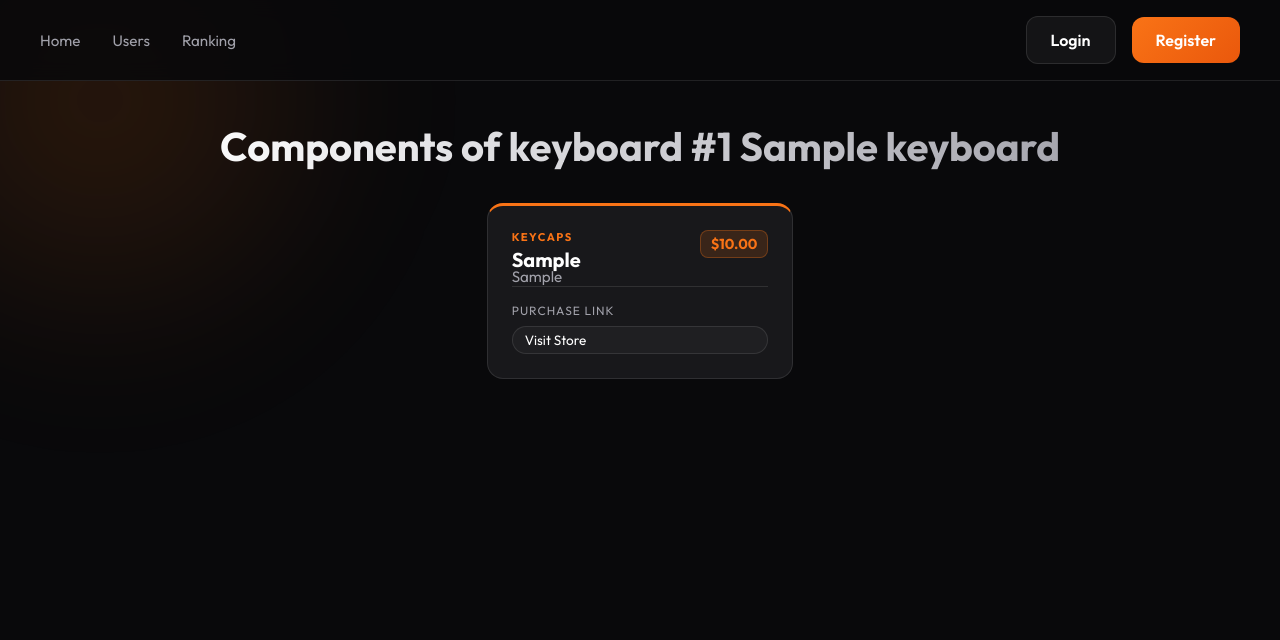
After one commit to Iv4nTech/keyboard-build, a Django app: page /detail/keyboard/1/view/components in a window 1280 px wide. The commit adds this page. Shown: the top 640 px of the page. Run offline with Django 5.2, Linux system fonts and the light colour scheme; tables that the repository leaves empty hold one stand-in row (values such as "Sample post").

Commit message:
Add list view and detail for components

```diff
--- a/core/models.py
+++ b/core/models.py
@@ -67,22 +67,27 @@ class Keyboard(models.Model):
         return f'{self.name} ({self.price}€)'
 
 class Component(models.Model):
+
+    class ComponentType(models.TextChoices):
+        KEYCAPS = 'KC', 'Keycaps'
+        CASE = 'CS', 'Case'
+        PLATE = 'PL', 'Plate'
+        PCB = 'PB', 'PCB'
+        SWITCH = 'SW', 'Switch'
+
     brand = models.CharField(max_length=25)
     model = models.CharField(max_length=50)
     price = models.DecimalField(max_digits=9, decimal_places=2)
     shopping_website = models.URLField()
-    keycaps = models.OneToOneField('Keycaps', on_delete=models.CASCADE, null=True, blank=True)
-    case = models.OneToOneField('Case', on_delete=models.CASCADE, null=True, blank=True)
-    plate = models.OneToOneField('Plate', on_delete=models.CASCADE, null=True, blank=True)
-    pcb = models.OneToOneField('Pcb', on_delete=models.CASCADE, null=True, blank=True)
+    type = models.CharField(max_length=2, choices=ComponentType, null=True, blank=True)
 
     def __str__(self):
         return f'{self.brand}: {self.model} {self.price}'
 
 class KeyboardComponent(models.Model):
     keyboard = models.ForeignKey(Keyboard, on_delete=models.CASCADE)
-    component = models.ForeignKey(Component, on_delete=models.CASCADE)
-    date_modification = models.DateField()
+    component = models.ForeignKey(Component, on_delete=models.CASCADE, related_name='builds')
+    date_modification = models.DateField(auto_now_add=True)
 
     def __str__(self):
         return f'{self.component} se modifico en {self.keyboard} a las {self.date_modification}'
--- a/core/static/css/styles.css
+++ b/core/static/css/styles.css
@@ -867,3 +867,86 @@ input[type="date"]::-webkit-calendar-picker-indicator:hover {
     transform: translateX(20px);
     transition: 0.4s ease;
 }
+
+/* --- COMPONENT SPECIFIC STYLES --- */
+
+.section-container {
+    animation: fadeUp 0.6s ease-out;
+}
+
+.component-card {
+    border-top: 3px solid var(--primary); /* Acento superior naranja */
+    justify-content: space-between;
+}
+
+.component-type-badge {
+    font-size: 0.7rem;
+    text-transform: uppercase;
+    color: var(--primary);
+    letter-spacing: 1.5px;
+    font-weight: 800;
+    margin-bottom: 4px;
+    display: block;
+}
+
+.component-model {
+    color: var(--text-muted);
+    font-size: 0.95rem;
+    margin-top: -5px;
+}
+
+.link-action {
+    display: flex;
+    align-items: center;
+    justify-content: space-between;
+    transition: all 0.2s ease;
+    background: rgba(255, 255, 255, 0.03);
+    color: var(--text-main);
+    text-decoration: none;
+}
+
+.link-action:hover {
+    background: var(--primary);
+    color: white;
+    border-color: var(--primary);
+}
+
+/* Icono para el link (si usas FontAwesome) */
+.link-action i {
+    font-size: 0.75rem;
+    margin-left: 8px;
+}
+
+/* Ajuste para el grid de componentes */
+.user-grid {
+    list-style: none;
+    display: grid;
+    grid-template-columns: repeat(auto-fill, minmax(280px, 1fr));
+    gap: 20px;
+    padding: 0;
+}
+
+/* Asegura que el contenedor de botones no pegue los elementos */
+.action-buttons {
+    display: flex;
+    justify-content: center;
+    gap: 1rem;
+    padding: 2rem;
+    background: rgba(0, 0, 0, 0.2); /* Oscurece un poco la base */
+}
+
+/* Estilo para el ícono de compra si usas FontAwesome */
+.action-buttons .btn i {
+    margin-right: 8px;
+}
+
+/* Mejora la legibilidad del tipo de componente en el detalle */
+.detail-header-large .component-type-badge {
+    color: var(--primary);
+    letter-spacing: 3px;
+    font-weight: 700;
+    text-transform: uppercase;
+    background: rgba(249, 115, 22, 0.1);
+    padding: 5px 15px;
+    border-radius: 20px;
+}
--- a/core/templates/core/detail_keyboard.html
+++ b/core/templates/core/detail_keyboard.html
@@ -47,6 +47,8 @@
                 </div>
             </div>
 
+            <a class="btn" href="{% url 'view_components' keyboard.pk %}">View components</a>
+
         </div>
     </div>
    {% if user.username == user_profile.username %}
--- /dev/null
+++ b/core/templates/core/view_keyboard_components.html
@@ -0,0 +1,41 @@
+{% extends 'core/base.html' %}
+{% load static %}
+
+{% block tittle_bar %}View components{% endblock %}
+{% block tittle_section %}Components of keyboard #{{keyboard.id}} {{ keyboard.name|default:"Name not available" }} {% endblock %}
+
+{% block content %}
+
+
+    <div class="user-grid">
+        {% for component in components %}
+        <a href="{% url 'detail_components' pk_k=keyboard.id pk=component.component.pk %}">
+        <li class="product-card component-card">
+            <div class="product-header">
+                <div>
+                    <span class="component-type-badge">{{ component.component.get_type_display|default:component.component.type }}</span>
+                    <h3 class="product-title">{{ component.component.brand }}</h3>
+                </div>
+                <span class="price-tag">${{ component.component.price }}</span>
+            </div>
+
+            <p class="component-model">{{ component.component.model }}</p>
+
+            <div class="product-divider"></div>
+
+            <div class="product-footer">
+                <span class="product-label">Purchase Link</span>
+                <a href="{{ component.component.shopping_website }}" target="_blank" class="pill-tag link-action">
+                    Visit Store <i class="fas fa-external-link-alt"></i>
+                </a>
+            </div>
+        </li>
+        </a>
+        {% empty %}
+        <div class="empty-state">
+            <p>This keyboard not have components.</p>
+        </div>
+        {% endfor %}
+    </div>
+</div>
+{% endblock %}
--- a/core/urls.py
+++ b/core/urls.py
@@ -1,6 +1,6 @@
 from django.contrib import admin
 from django.urls import path
-from .views import home, user_profile, list_users, home, registration,ranking_users, configuration_user, UserDeleteView, CreateKeyboard, ViewKeyboard, DetailKeyboard, DeleteKeyboard, UpdateKeyboard, CreateSocialNetworkUser, DeleteNetworkSocial
+from .views import home, user_profile, list_users, home, registration,ranking_users, configuration_user, UserDeleteView, CreateKeyboard, ViewKeyboard, DetailKeyboard, DeleteKeyboard, UpdateKeyboard, CreateSocialNetworkUser, DeleteNetworkSocial, ViewKeyboardComponents, DetailComponent
 urlpatterns = [
     path('', home, name='hello'),
     path('home/', home, name='home'),
@@ -16,6 +16,8 @@ urlpatterns = [
     path('delete/keyboard/<int:pk>', DeleteKeyboard.as_view(), name='delete_keyboard'),
     path('update/keyboard/<int:pk>', UpdateKeyboard.as_view(), name='update_keyboard'),
     path('profile/networksocial/add_socialnetwork', CreateSocialNetworkUser.as_view(), name='add_socialnetwork'),
-    path('profile/networksocial/delete_socialnetwork/<int:pk>', DeleteNetworkSocial.as_view(), name='delete_socialnetwork')
+    path('profile/networksocial/delete_socialnetwork/<int:pk>', DeleteNetworkSocial.as_view(), name='delete_socialnetwork'),
+    path('detail/keyboard/<int:pk>/view/components', ViewKeyboardComponents.as_view(), name='view_components'),
+    path('detail/keyboard/<int:pk_k>/detail/component/<int:pk>', DetailComponent.as_view() , name='detail_components')
 
 ]
--- a/core/views.py
+++ b/core/views.py
@@ -1,6 +1,6 @@
-from django.shortcuts import render, redirect
+from django.shortcuts import render, redirect, get_object_or_404
 from django.http import HttpResponse
-from .models import User, SocialNetworkUser, SocialNetwork, Keyboard
+from .models import User, SocialNetworkUser, SocialNetwork, Keyboard, Component, KeyboardComponent
 from .forms import RegisterUserForm, ConfigurateUserForm, CreateKeyboardForm
 from django.db.models import Max
 from django.views.generic import DeleteView, CreateView, ListView, DetailView, UpdateView, TemplateView
@@ -194,3 +194,33 @@ class DeleteNetworkSocial(DeleteView):
             return HttpResponseForbidden('You not cant eliminate network social by another user')
 
         return super().form_valid(form)
+
+# AHORA VIENE LO TOCHO
+
+class ViewKeyboardComponents(ListView):
+    model = KeyboardComponent
+    context_object_name = 'components'
+    template_name = 'core/view_keyboard_components.html'
+
+
+    def get_queryset(self):
+        return KeyboardComponent.objects.filter(keyboard__id=self.kwargs['pk'])
+
+    def get_context_data(self, **kwargs):
+        context = super().get_context_data(**kwargs)
+        context['keyboard'] = get_object_or_404(Keyboard, id=self.kwargs['pk'])
+        return context
+
+class DetailComponent(DetailView):
+    model = Component
+    context_object_name = 'component'
+    template_name = 'core/detail_component.html'
+
+    def get_object(self, queryset=None):
+        keyboard_id = self.kwargs.get('pk_k')
+        component_id = self.kwargs.get('pk')
+        return get_object_or_404(
+            Component,
+            id=component_id,
+            builds__keyboard__id=keyboard_id
+        )
```
Also changed, not shown: core/templates/core/detail_component.html (added, +41 -0 lines), core/migrations/0016_remove_component_case_remove_component_keycaps_and_more.py (added), core/migrations/0017_alter_keyboardcomponent_component_and_more.py (added), core/migrations/0018_alter_component_type.py (added).
